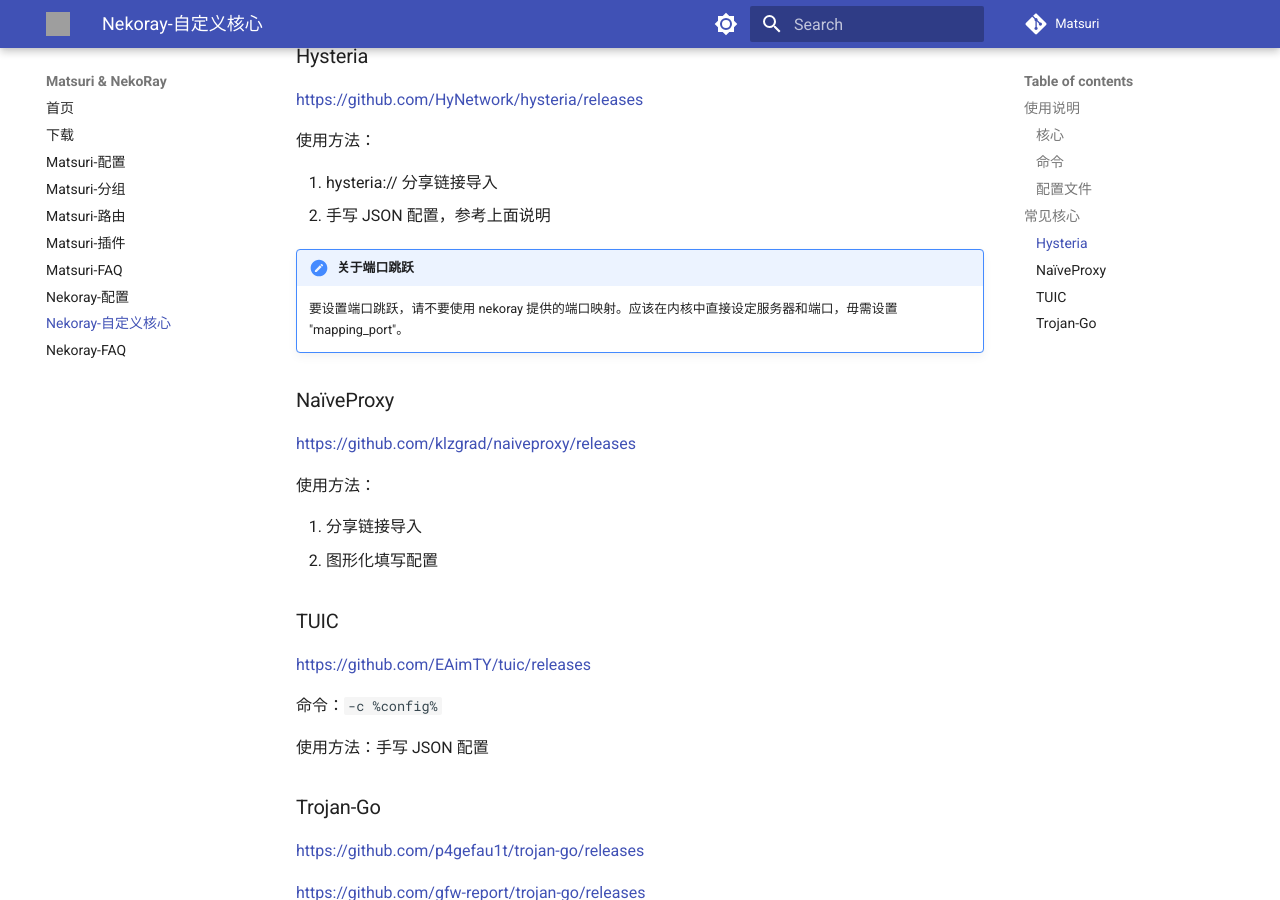
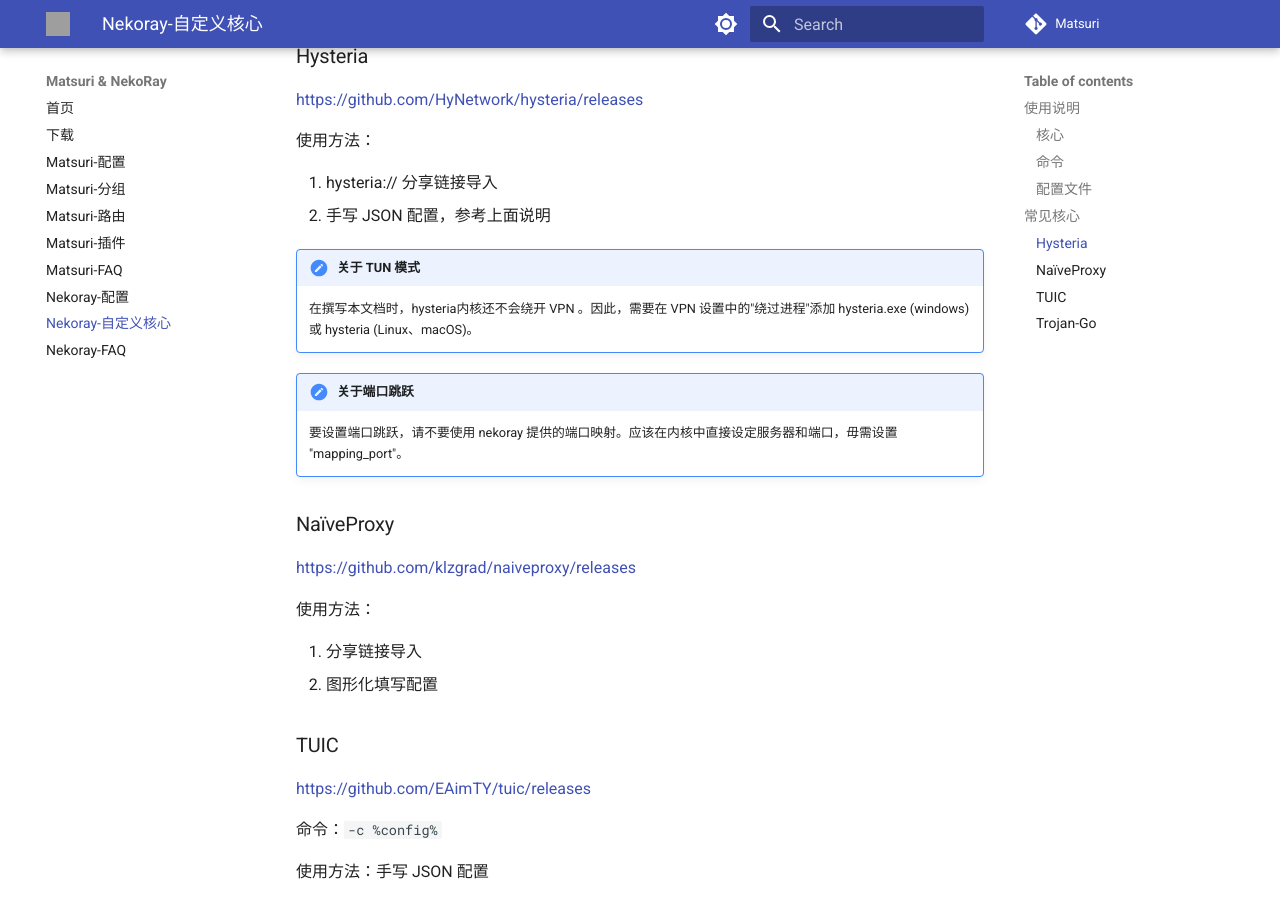
Before and after one commit to MatsuriDayo/matsuridayo.github.io, an MkDocs documentation site: the page built from docs/n-extra_core.md, in a window 1280 px wide and 900 px high, scrolled down 1561 px. Built offline with MkDocs 1.6.1 and Material for MkDocs 9.7.7, drawn with Linux system fonts in a browser that asks for light colours; comment, search, counter and statistics services are not loaded; grey boxes are pictures that could not be loaded.

Commit message:
Update n-extra_core.md

```diff
--- a/docs/n-extra_core.md
+++ b/docs/n-extra_core.md
@@ -63,6 +63,10 @@
 1. hysteria:// 分享链接导入
 2. 手写 JSON 配置，参考上面说明
 
+!!! note "关于 TUN 模式"
+
+    在撰写本文档时，hysteria内核还不会绕开 VPN 。因此，需要在 VPN 设置中的"绕过进程"添加 hysteria.exe (windows) 或 hysteria (Linux、macOS)。
+
 !!! note "关于端口跳跃"
 
     要设置端口跳跃，请不要使用 nekoray 提供的端口映射。应该在内核中直接设定服务器和端口，毋需设置 "mapping_port"。
```
